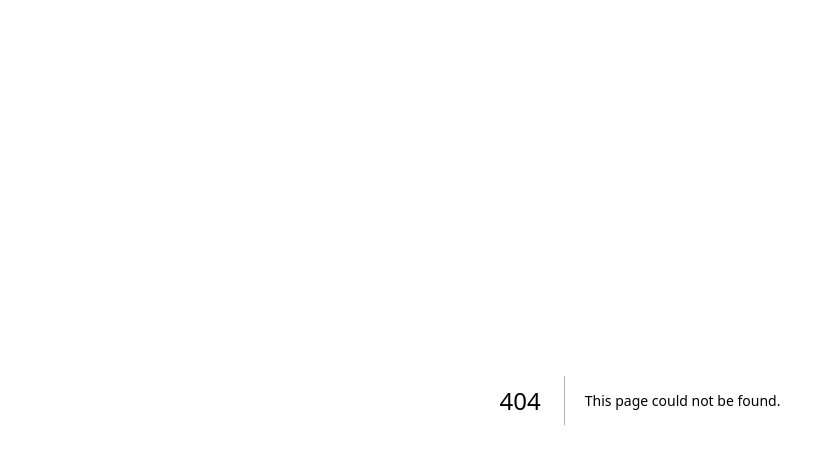
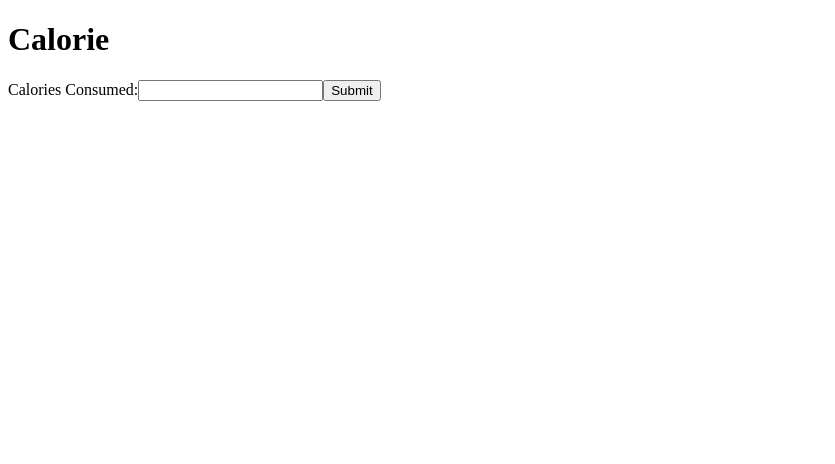
Before and after one commit to shyamddesai/NutriPapi, a Next.js app in the folder Frontend/: page /calorie in a window 1280 px wide. Before the commit this address had no page. Shown: the top 464 px of the page, without its empty margins (0-835 px from the left). Built offline with nearby package versions, Linux system fonts and the light colour scheme.

Commit message:
Implement page for calories

```diff
--- /dev/null
+++ b/Frontend/src/pages/calorie.tsx
@@ -0,0 +1,56 @@
+import React, { useState } from 'react';
+import axios from 'axios';
+
+const CaloriePage = () => {
+    const [calories, setCalories] = useState('');
+    const [error, setError] = useState('');
+    const [loading, setLoading] = useState(false);
+    const [submitted, setSubmitted] = useState(false);
+
+    const handleSubmit = async (e) => {
+        e.preventDefault();
+        setLoading(true);
+        setError('');
+        setSubmitted(false);
+
+        try {
+            const response = await axios.post('http://localhost:8000/loggedin/', {
+                caloriesConsumed: calories
+
+            },
+                {withCredentials: true});
+            setCalories(response.data.caloriesConsumed);
+            setSubmitted(true);
+        } catch (error) {
+            if (error.response) {
+                setError(error.response.data.error || 'An error occurred');
+            } else {
+                setError('An error occurred while fetching the data');
+            }
+        } finally {
+            setLoading(false);
+        }
+    };
+
+    return (
+        <div>
+            <h1>Calorie</h1>
+            <form onSubmit={handleSubmit}>
+                <label>
+                    Calories Consumed:
+                    <input
+                        type="text"
+                        value={calories}
+                        onChange={(e) => setCalories(e.target.value)}
+                        disabled={loading}
+                    />
+                </label>
+                <button type="submit" disabled={loading}>Submit</button>
+            </form>
+            {error && <p>Error: {error}</p>}
+            {!error && submitted && <p>Calories Consumed: {calories}</p>}
+        </div>
+    );
+};
+
+export default CaloriePage;
--- a/Frontend/src/pages/signup_follow.tsx
+++ b/Frontend/src/pages/signup_follow.tsx
@@ -8,15 +8,15 @@ import {useRouter} from "next/router";
 
 const SignupPage = () => {
     const [formData, setFormData] = useState({
-        firstName: '',
+        first_name: '',
         gender: '',
         goals: '',
-        activityLevel: '',
+        weekly_physical_activity: '',
         birthday: '1990-01-01',
-        currentWeight: '',
-        targetWeight: '',
+        current_weight: '',
+        target_weight: '',
         height: '',
-        dietaryPreferences: ''
+        dietary_restriction: ''
     });
     const router = useRouter();
 
@@ -55,10 +55,10 @@ const SignupPage = () => {
                     <label htmlFor="firstName" className={styles.label}>First Name</label>
                     <input
                         type="text"
-                        id="firstName"
-                        name="firstName"
+                        id="first_name"
+                        name="first_name"
                         placeholder="First Name"
-                        value={formData.firstName}
+                        value={formData.first_name}
                         onChange={handleChange}
                         className={styles.inputField}
                         required
@@ -97,9 +97,9 @@ const SignupPage = () => {
 
                     <label htmlFor="activityLevel" className={styles.label}>Activity Level</label>
                     <select
-                        id="activityLevel"
-                        name="activityLevel"
-                        value={formData.activityLevel}
+                        id="weekly_physical_activity"
+                        name="weekly_physical_activity"
+                        value={formData.weekly_physical_activity}
                         onChange={handleChange}
                         className={styles.selectField}
                         required
@@ -128,9 +128,9 @@ const SignupPage = () => {
                     <label htmlFor="currentWeight" className={styles.label}>Current Weight (kg)</label>
                     <input
                         type="number"
-                        id="currentWeight"
-                        name="currentWeight"
-                        value={formData.currentWeight}
+                        id="current_weight"
+                        name="current_weight"
+                        value={formData.current_weight}
                         onChange={handleChange}
                         className={styles.inputField}
                         step="1"
@@ -140,9 +140,9 @@ const SignupPage = () => {
                     <label htmlFor="targetWeight" className={styles.label}>Target Weight (kg)</label>
                     <input
                         type="number"
-                        id="targetWeight"
-                        name="targetWeight"
-                        value={formData.targetWeight}
+                        id="target_weight"
+                        name="target_weight"
+                        value={formData.target_weight}
                         onChange={handleChange}
                         className={styles.inputField}
                         step="1"
@@ -163,9 +163,9 @@ const SignupPage = () => {
 
                     <label htmlFor="dietaryPreferences" className={styles.label}>Dietary Preferences</label>
                     <select
-                        id="dietaryPreferences"
-                        name="dietaryPreferences"
-                        value={formData.dietaryPreferences}
+                        id="dietary_restriction"
+                        name="dietary_restriction"
+                        value={formData.dietary_restriction}
                         onChange={handleChange}
                         className={styles.selectField}
                         required
```
Also changed, not shown: Frontend/src/pages/dashboard.tsx (deleted).
